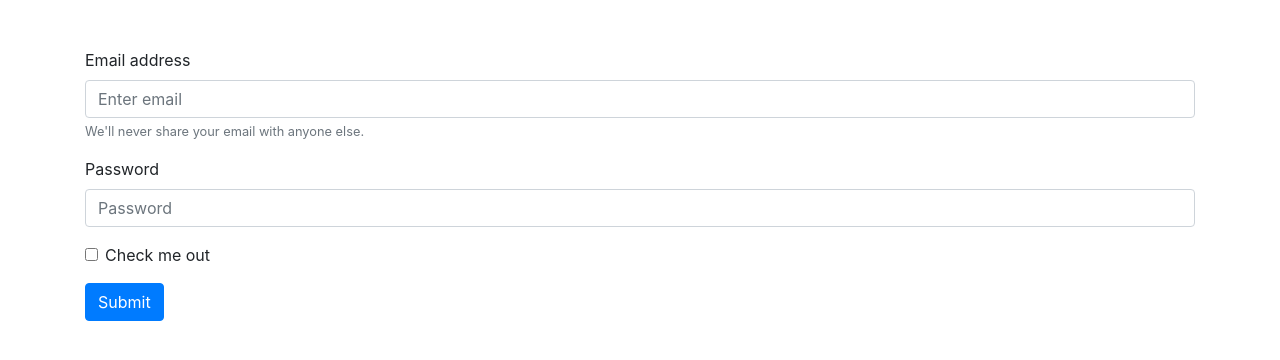
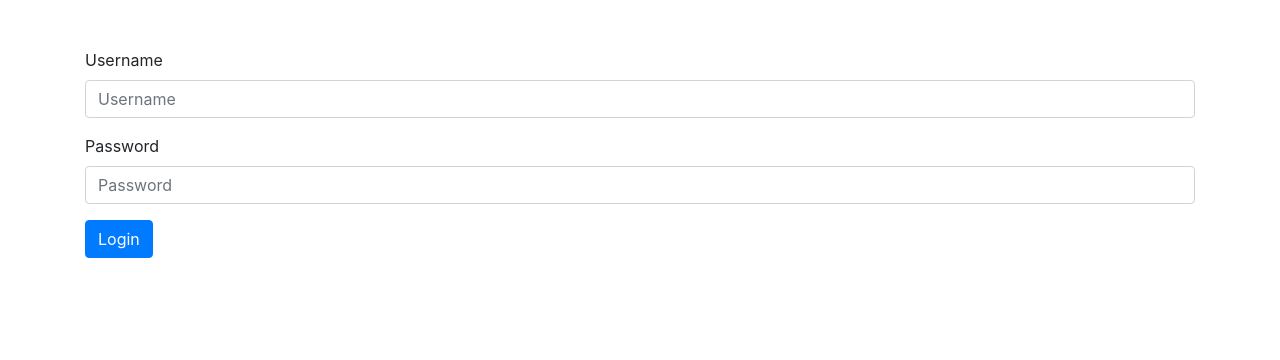
Before and after one commit to GeorgiKeranov/custom-mvc-framework, a PHP site: page /login in a window 1280 px wide. Shown: the part 56-416 px from the top of the page. Run offline with PHP 8.4, Linux system fonts and the light colour scheme; some libraries are stand-ins or nearby versions.

Commit message:
Add login functionality

```diff
--- a/controllers/LoginController.php
+++ b/controllers/LoginController.php
@@ -3,6 +3,7 @@
 namespace app\controllers;
 
 use app\core\Controller;
+use app\models\UserModel;
 
 class LoginController extends Controller
 {
@@ -10,4 +11,23 @@ class LoginController extends Controller
 	{
 		$this->render('login', $_GET);
 	}
+
+	public function post()
+	{
+		$params = $_POST;
+		$errors = UserModel::checkUserCredentials($params);
+
+		if ($errors) {
+			$params['errors'] = $errors;
+
+			$this->render('login', $params);
+		}
+
+		echo 'User is authenticated';
+		exit();
+
+		// Authenticate the user
+
+		$this->redirectToPage('users');
+	}
 }
--- a/views/login.php
+++ b/views/login.php
@@ -5,23 +5,39 @@
 		</div>
 	<?php endif; ?>
 
-	<form>
+	<?php if (!empty($params['errors']['error'])) : ?>
+		<div class="alert alert-danger" role="alert">
+			<?php echo $params['errors']['error'] ?>
+		</div>
+	<?php endif; ?>
+
+	<form method="POST">
 		<div class="form-group">
-			<label for="exampleInputEmail1">Email address</label>
-			<input type="email" class="form-control" id="exampleInputEmail1" aria-describedby="emailHelp" placeholder="Enter email">
-			<small id="emailHelp" class="form-text text-muted">We'll never share your email with anyone else.</small>
+			<?php $is_username_error = !empty($params['errors']['username']); ?>
+
+			<label for="exampleInputUsername">Username</label>
+			<input type="username" name="username" class="form-control<?php echo $is_username_error ? ' is-invalid' : '' ?>" id="exampleInputUsername" aria-describedby="usernameHelp" placeholder="Username" value="<?php echo !empty($params['username']) ? $params['username'] : '' ?>">
+
+			<?php if ($is_username_error) : ?>
+				<div class="invalid-feedback">
+					<?php echo $params['errors']['username']; ?>
+				</div>
+			<?php endif; ?>
 		</div>
 
 		<div class="form-group">
+			<?php $is_password_error = !empty($params['errors']['password']); ?>
+
 			<label for="exampleInputPassword1">Password</label>
-			<input type="password" class="form-control" id="exampleInputPassword1" placeholder="Password">
+			<input type="password" name="password" class="form-control<?php echo $is_password_error ? ' is-invalid' : '' ?>" id="exampleInputPassword1" placeholder="Password">
+
+			<?php if ($is_password_error) : ?>
+				<div class="invalid-feedback">
+					<?php echo $params['errors']['password']; ?>
+				</div>
+			<?php endif; ?>
 		</div>
 
-		<div class="form-group form-check">
-			<input type="checkbox" class="form-check-input" id="exampleCheck1">
-			<label class="form-check-label" for="exampleCheck1">Check me out</label>
-		</div>
-
-		<button type="submit" class="btn btn-primary">Submit</button>
+		<button type="submit" class="btn btn-primary">Login</button>
 	</form>
 </div><!-- /.login-form -->
```
Also changed, not shown: models/UserModel.php (+32 -2 lines).
